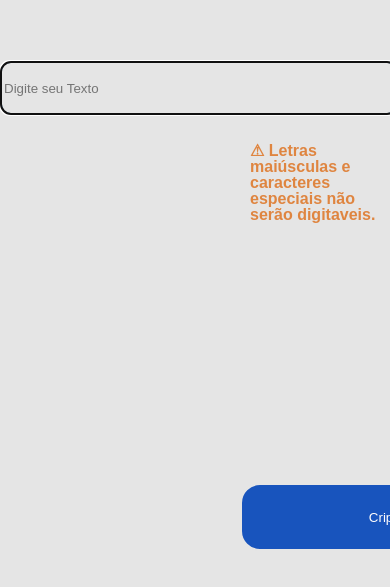
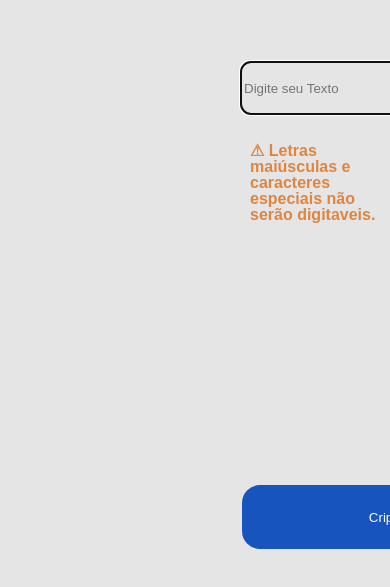
Before and after one commit to ViniciusFalcao/Encriptador-Javascript, a plain HTML site: page index.html in a window 390 px wide. Shown: the part 107-694 px from the top of the page. Drawn offline with Linux system fonts and the light colour scheme.

Commit message:
Update style.css

```diff
--- a/css/style.css
+++ b/css/style.css
@@ -105,9 +105,5 @@ body {
     color: rgb(223, 133, 64);
 }
 @media screen and (max-width:480px) {
-    #texto{
-        position: absolute;
-        left: 0px;
-        width: 100%;
-    }
+
 }
```
